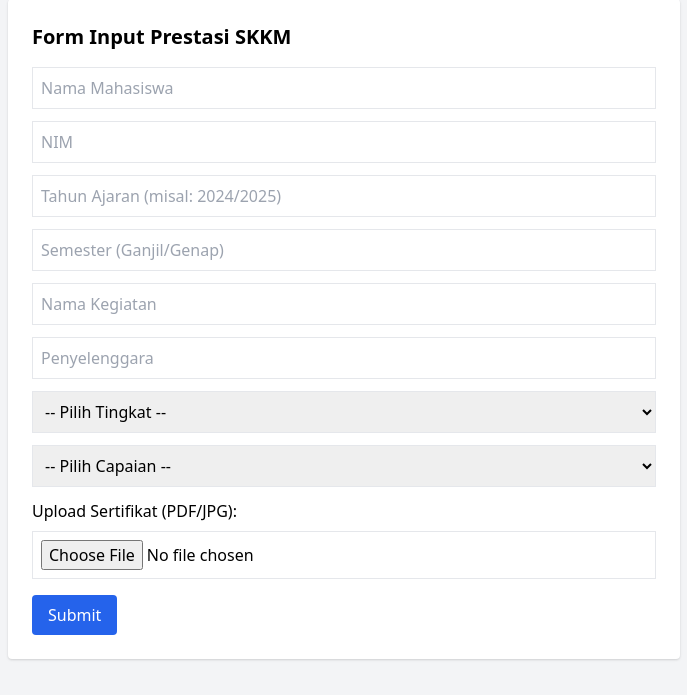
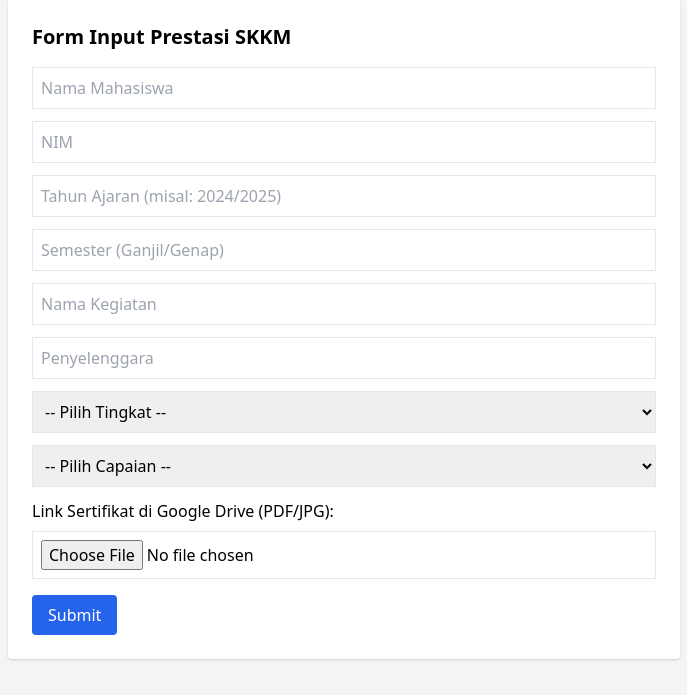
Before and after one commit to NourAnisa/si-skkm-unism, a FastAPI app: page /prestasi/input in a window 1280 px wide. Shown: the part 25-720 px from the top of the page, without its empty margins (296-983 px from the left). Run offline with FastAPI, Linux system fonts and the light colour scheme.

Commit message:
Update input_prestasi.html

```diff
--- a/templates/input_prestasi.html
+++ b/templates/input_prestasi.html
@@ -23,7 +23,7 @@
                 <option value="">-- Pilih Capaian --</option>
                 <option>Peserta</option><option>Juara III</option><option>Juara II</option><option>Juara I</option>
             </select>
-            <label class="block mb-2">Upload Sertifikat (PDF/JPG):</label>
+            <label class="block mb-2">Link Sertifikat di Google Drive (PDF/JPG):</label>
             <input type="file" name="sertifikat" class="w-full border p-2 mb-4" required>
             <button type="submit" class="bg-blue-600 text-white px-4 py-2 rounded">Submit</button>
         </form>
```
